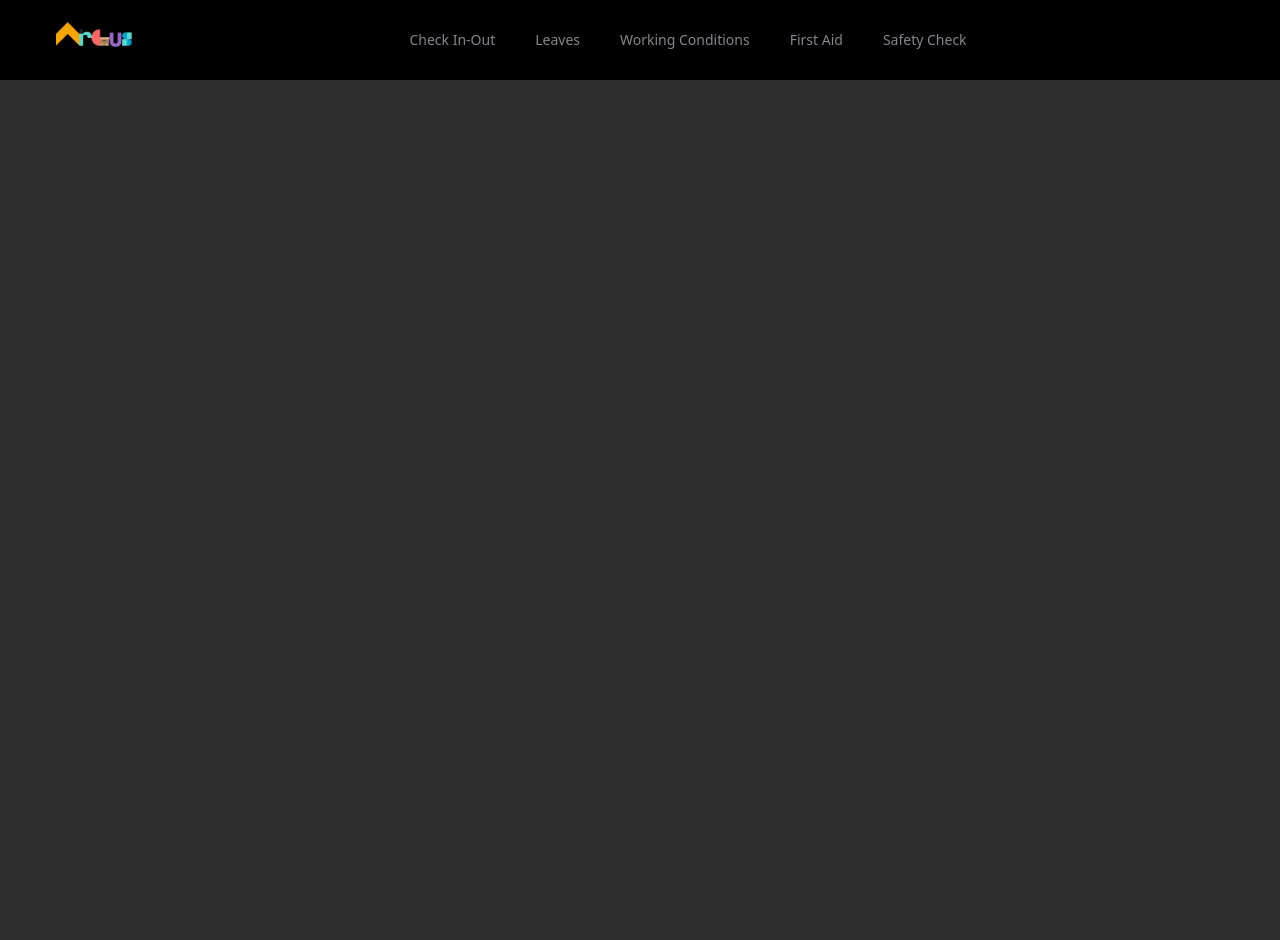
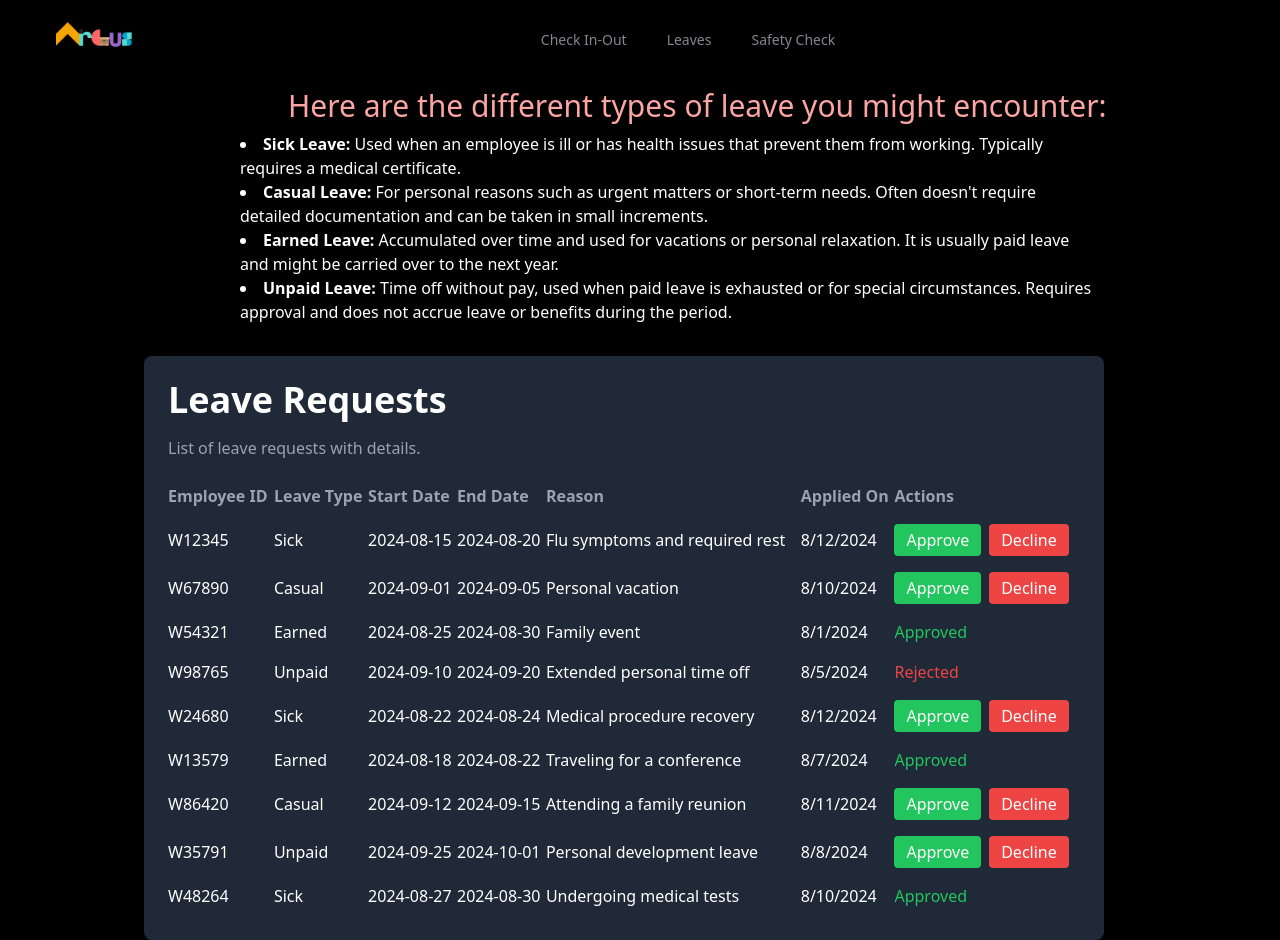
Before and after one commit to LakshaySharma10/Argus, a React (Vite) app in the folder admin-dashboard/: page /leaves in a window 1280 px wide. Before the commit the page ends 800 px from the top, so only its background shows below. Built offline with nearby package versions, Linux system fonts and the light colour scheme.

Commit message:
leaves and main screen updated

```diff
--- a/admin-dashboard/package.json
+++ b/admin-dashboard/package.json
@@ -15,7 +15,8 @@
     "gsap": "^3.12.5",
     "react": "^18.3.1",
     "react-dom": "^18.3.1",
-    "react-router-dom": "^6.26.0"
+    "react-router-dom": "^6.26.0",
+    "react-toastify": "^10.0.5"
   },
   "devDependencies": {
     "@types/react": "^18.3.3",
--- a/admin-dashboard/src/App.jsx
+++ b/admin-dashboard/src/App.jsx
@@ -5,6 +5,7 @@ import MainScreen from './components/Hero.jsx';
 import CheckInOutPage from './pages/CheckInOut.jsx';
 
 import Navbar from './components/navbar.jsx';
+import Leaves from './pages/leaves.jsx';
 
 const App = () => {
   return (
@@ -14,6 +15,7 @@ const App = () => {
         <Routes>
           <Route path="/" element={<MainScreen />} />
           <Route path="/check-in-out" element={<CheckInOutPage />} />
+          <Route path='/leaves' element={<Leaves/>} />
         </Routes>
       </main>
     </Router>
--- a/admin-dashboard/src/components/Hero.jsx
+++ b/admin-dashboard/src/components/Hero.jsx
@@ -90,6 +90,31 @@ const MainScreen = () => {
       <div>
         <h3 className="text-3xl font-bold">45%</h3>
         <p className="text-gray-400">Currently Present</p>
+      </div>
+    </div>
+
+
+
+    {/* Average Hours Worked */}
+    <div className="mt-6">
+      <h3 className="text-3xl font-bold">Average Hours Worked</h3>
+      <p className="text-gray-400">Average hours worked per week</p>
+      <div className="mt-2">
+        <h3 className="text-3xl font-bold">38</h3>
+        <p className="text-gray-400">Hours</p>
+      </div>
+    </div>
+
+    {/* Upcoming Shifts */}
+    <div className="mt-6">
+      <h3 className="text-3xl font-bold">Upcoming Shifts</h3>
+      <p className="text-gray-400">Next 3 upcoming shifts</p>
+      <div className="mt-2">
+        <ul className="list-disc list-inside text-gray-400">
+          <li>Shift 1: August 13, 2024 - 9 AM to 5 PM</li>
+          <li>Shift 2: August 14, 2024 - 1 PM to 9 PM</li>
+          <li>Shift 3: August 15, 2024 - 10 AM to 6 PM</li>
+        </ul>
       </div>
     </div>
   </div>
--- a/admin-dashboard/src/constants/index.js
+++ b/admin-dashboard/src/constants/index.js
@@ -1 +1 @@
-export const navLists = ["Check In-Out", "Leaves", "Working Conditions", "First Aid","Safety Check"];
+export const navLists = ["Check In-Out", "Leaves","Safety Check"];
--- /dev/null
+++ b/admin-dashboard/src/pages/leaves.jsx
@@ -0,0 +1,200 @@
+import React, { useState } from 'react';
+import { ToastContainer, toast } from 'react-toastify';
+import 'react-toastify/dist/ReactToastify.css';
+
+// Sample data
+const initialRequests = [
+  {
+    employeeId: "W12345",
+    leaveType: "Sick",
+    startDate: "2024-08-15",
+    endDate: "2024-08-20",
+    reason: "Flu symptoms and required rest",
+    status: "Pending",
+    appliedOn: "2024-08-12T09:30:00Z"
+  },
+  {
+    employeeId: "W67890",
+    leaveType: "Casual",
+    startDate: "2024-09-01",
+    endDate: "2024-09-05",
+    reason: "Personal vacation",
+    status: "Pending",
+    appliedOn: "2024-08-10T14:00:00Z"
+  },
+  {
+    employeeId: "W54321",
+    leaveType: "Earned",
+    startDate: "2024-08-25",
+    endDate: "2024-08-30",
+    reason: "Family event",
+    status: "Approved",
+    appliedOn: "2024-08-01T11:15:00Z"
+  },
+  {
+    employeeId: "W98765",
+    leaveType: "Unpaid",
+    startDate: "2024-09-10",
+    endDate: "2024-09-20",
+    reason: "Extended personal time off",
+    status: "Rejected",
+    appliedOn: "2024-08-05T08:45:00Z"
+  },
+  {
+    employeeId: "W24680",
+    leaveType: "Sick",
+    startDate: "2024-08-22",
+    endDate: "2024-08-24",
+    reason: "Medical procedure recovery",
+    status: "Pending",
+    appliedOn: "2024-08-12T10:00:00Z"
+  },
+  {
+    employeeId: "W13579",
+    leaveType: "Earned",
+    startDate: "2024-08-18",
+    endDate: "2024-08-22",
+    reason: "Traveling for a conference",
+    status: "Approved",
+    appliedOn: "2024-08-07T13:00:00Z"
+  },
+  {
+    employeeId: "W86420",
+    leaveType: "Casual",
+    startDate: "2024-09-12",
+    endDate: "2024-09-15",
+    reason: "Attending a family reunion",
+    status: "Pending",
+    appliedOn: "2024-08-11T15:30:00Z"
+  },
+  {
+    employeeId: "W35791",
+    leaveType: "Unpaid",
+    startDate: "2024-09-25",
+    endDate: "2024-10-01",
+    reason: "Personal development leave",
+    status: "Pending",
+    appliedOn: "2024-08-08T17:00:00Z"
+  },
+  {
+    employeeId: "W48264",
+    leaveType: "Sick",
+    startDate: "2024-08-27",
+    endDate: "2024-08-30",
+    reason: "Undergoing medical tests",
+    status: "Approved",
+    appliedOn: "2024-08-10T10:20:00Z"
+  }
+];
+
+const LeaveRequests = () => {
+  // State for managing leave request statuses
+  const [requests, setRequests] = useState(initialRequests);
+
+  // Function to handle the approval action
+  const handleApprove = (employeeId) => {
+    setRequests((prevRequests) =>
+      prevRequests.map((request) =>
+        request.employeeId === employeeId
+          ? { ...request, status: 'Approved' }
+          : request
+      )
+    );
+    toast.success(`Leave for employee ${employeeId} has been approved.`);
+  };
+
+  // Function to handle the decline action
+  const handleDecline = (employeeId) => {
+    setRequests((prevRequests) =>
+      prevRequests.map((request) =>
+        request.employeeId === employeeId
+          ? { ...request, status: 'Rejected' }
+          : request
+      )
+    );
+    toast.error(`Leave for employee ${employeeId} has been declined.`);
+  };
+
+  return (
+    <div className='h-full'>
+      <ToastContainer
+        position="bottom-right"
+        autoClose={5000}
+        hideProgressBar={false}
+        newestOnTop={false}
+        closeOnClick
+        rtl={false}
+        pauseOnFocusLoss
+        draggable
+        pauseOnHover
+      />
+      <div className='bg-black'>
+      <p className="text-red-300 mt-2 text-3xl ml-72">
+          Here are the different types of leave you might encounter:
+        </p>
+        <ul className="text-white mt-2 list-disc list-inside w-2/3  ml-60">
+          <li><strong>Sick Leave:</strong> Used when an employee is ill or has health issues that prevent them from working. Typically requires a medical certificate.</li>
+          <li><strong>Casual Leave:</strong> For personal reasons such as urgent matters or short-term needs. Often doesn't require detailed documentation and can be taken in small increments.</li>
+          <li><strong>Earned Leave:</strong> Accumulated over time and used for vacations or personal relaxation. It is usually paid leave and might be carried over to the next year.</li>
+          <li><strong>Unpaid Leave:</strong> Time off without pay, used when paid leave is exhausted or for special circumstances. Requires approval and does not accrue leave or benefits during the period.</li>
+        </ul>
+      </div>
+
+      <div className="bg-gray-800 p-6 rounded-lg mt-8 w-3/4 ml-36">
+        <h3 className="text-4xl font-semibold">Leave Requests</h3>
+        <p className="text-gray-400 mt-4">List of leave requests with details.</p>
+        <table className="w-full mt-4 text-left">
+          <thead>
+            <tr>
+              <th className="text-gray-400 py-2">Employee ID</th>
+              <th className="text-gray-400 py-2">Leave Type</th>
+              <th className="text-gray-400 py-2">Start Date</th>
+              <th className="text-gray-400 py-2">End Date</th>
+              <th className="text-gray-400 py-2">Reason</th>
+              <th className="text-gray-400 py-2">Applied On</th>
+              <th className="text-gray-400 py-2">Actions</th>
+            </tr>
+          </thead>
+          <tbody>
+            {requests.map((request) => (
+              <tr key={request.employeeId}>
+                <td className="py-2">{request.employeeId}</td>
+                <td className="py-2">{request.leaveType}</td>
+                <td className="py-2">{request.startDate}</td>
+                <td className="py-2">{request.endDate}</td>
+                <td className="py-2">{request.reason}</td>
+                <td className="py-2">{new Date(request.appliedOn).toLocaleDateString()}</td>
+                <td className="py-2 flex space-x-2">
+                  {request.status === 'Pending' && (
+                    <>
+                      <button
+                        onClick={() => handleApprove(request.employeeId)}
+                        className="bg-green-500 text-white px-3 py-1 rounded hover:bg-green-600 focus:outline-none focus:ring-2 focus:ring-green-500 focus:ring-opacity-50"
+                      >
+                        Approve
+                      </button>
+                      <button
+                        onClick={() => handleDecline(request.employeeId)}
+                        className="bg-red-500 text-white px-3 py-1 rounded hover:bg-red-600 focus:outline-none focus:ring-2 focus:ring-red-500 focus:ring-opacity-50"
+                      >
+                        Decline
+                      </button>
+                    </>
+                  )}
+                  {request.status === 'Approved' && (
+                    <span className="text-green-500">Approved</span>
+                  )}
+                  {request.status === 'Rejected' && (
+                    <span className="text-red-500">Rejected</span>
+                  )}
+                </td>
+              </tr>
+            ))}
+          </tbody>
+        </table>
+      </div>
+    </div>
+  );
+};
+
+export default LeaveRequests;
```
Also changed, not shown: 1 other file (tests, documents, lock files or other folders). Lines whose indentation alone changed are shown as unchanged.
